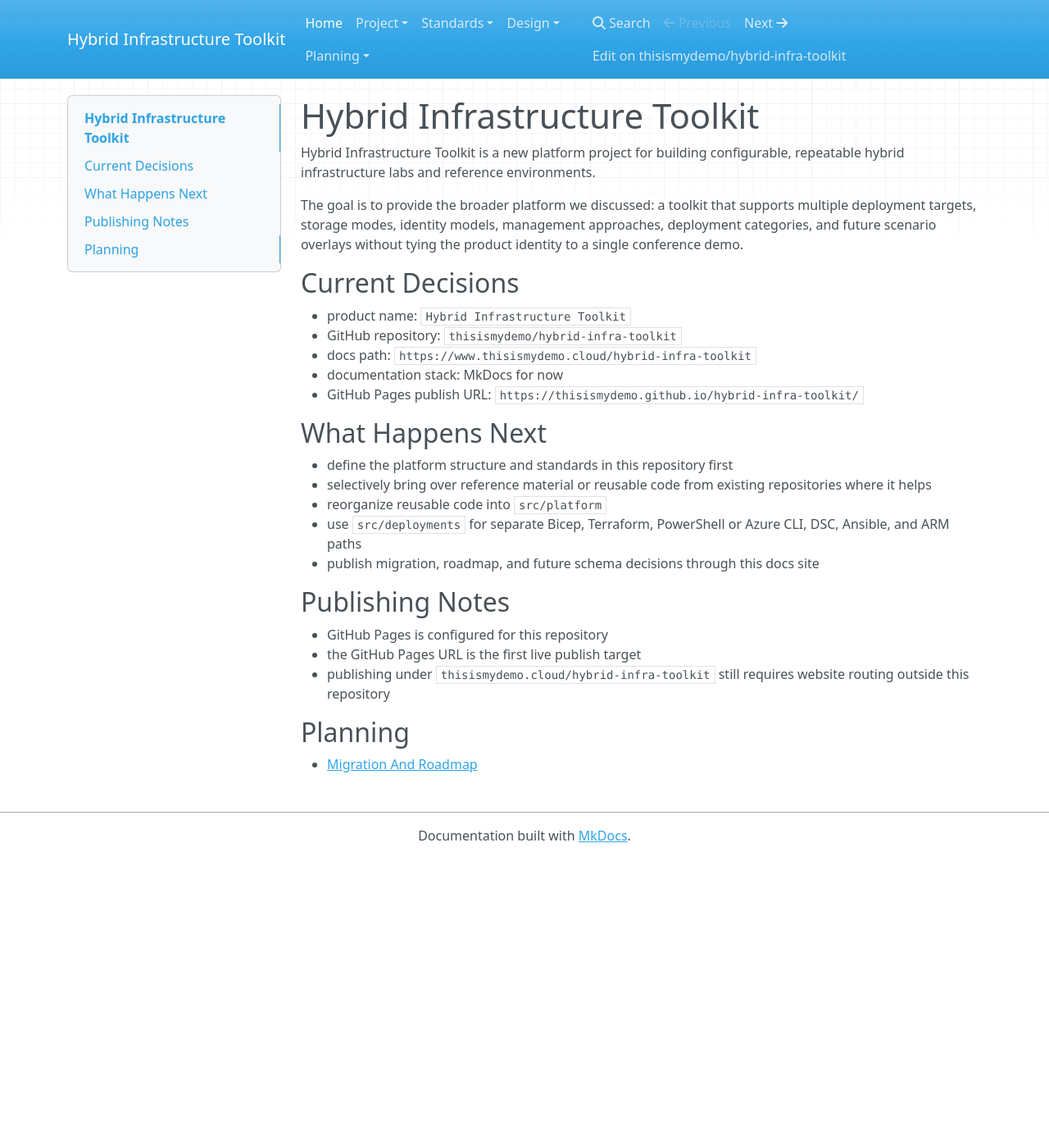
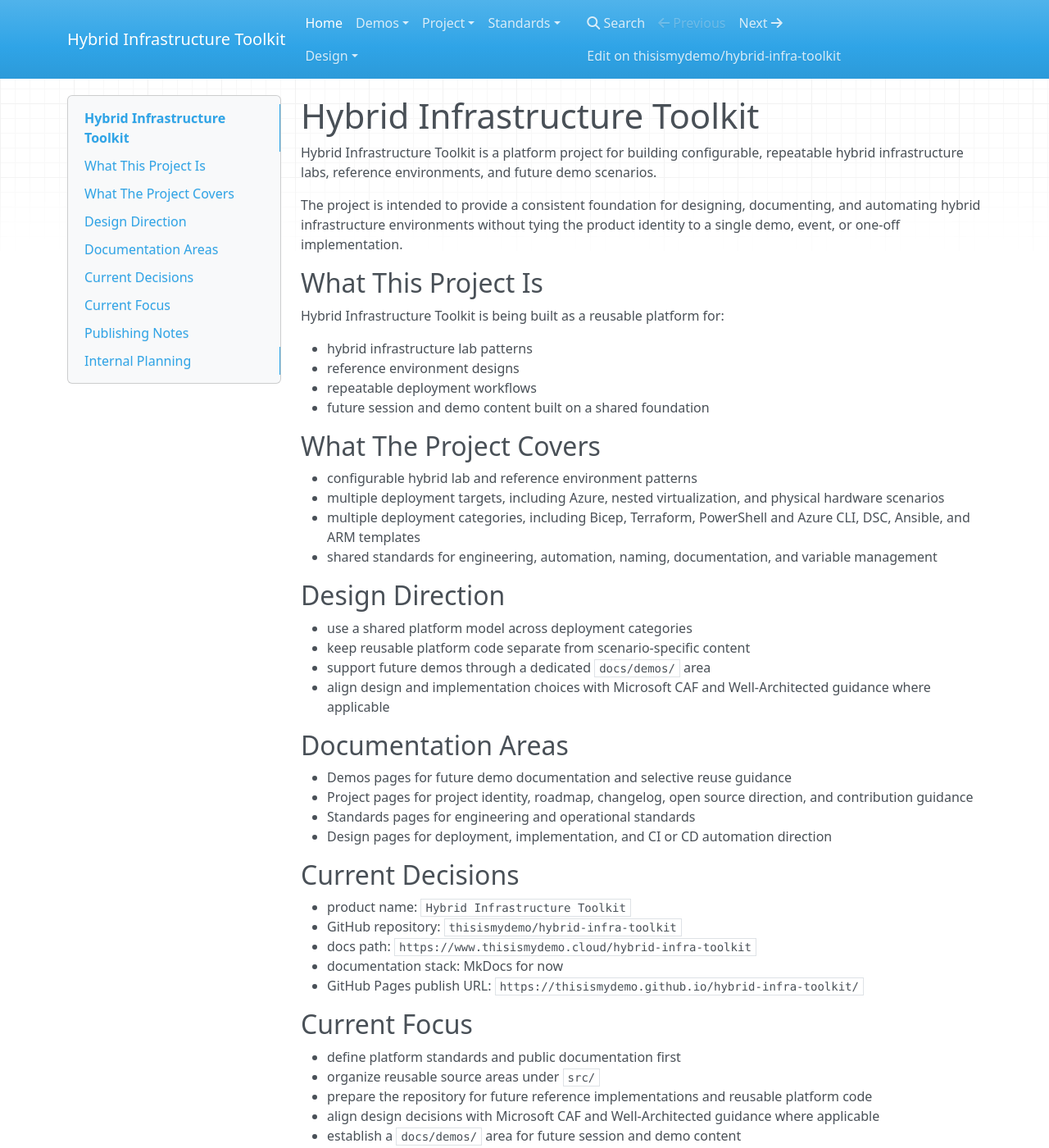
Before and after one commit to thisismydemo/hybrid-infra-toolkit, an MkDocs documentation site: the page built from docs/index.md, in a window 1280 px wide and 1400 px high. Shown: the whole window at 82% size. Built offline with MkDocs 1.6.1, drawn with Linux system fonts in a browser that asks for light colours; nearby versions of some CDN libraries; some of the changed text lies outside the part shown.

Commit message:
Refine docs structure and planning layout

```diff
--- a/docs/index.md
+++ b/docs/index.md
@@ -1,8 +1,38 @@
 # Hybrid Infrastructure Toolkit
 
-Hybrid Infrastructure Toolkit is a new platform project for building configurable, repeatable hybrid infrastructure labs and reference environments.
+Hybrid Infrastructure Toolkit is a platform project for building configurable, repeatable hybrid infrastructure labs, reference environments, and future demo scenarios.
 
-The goal is to provide the broader platform we discussed: a toolkit that supports multiple deployment targets, storage modes, identity models, management approaches, deployment categories, and future scenario overlays without tying the product identity to a single conference demo.
+The project is intended to provide a consistent foundation for designing, documenting, and automating hybrid infrastructure environments without tying the product identity to a single demo, event, or one-off implementation.
+
+## What This Project Is
+
+Hybrid Infrastructure Toolkit is being built as a reusable platform for:
+
+- hybrid infrastructure lab patterns
+- reference environment designs
+- repeatable deployment workflows
+- future session and demo content built on a shared foundation
+
+## What The Project Covers
+
+- configurable hybrid lab and reference environment patterns
+- multiple deployment targets, including Azure, nested virtualization, and physical hardware scenarios
+- multiple deployment categories, including Bicep, Terraform, PowerShell and Azure CLI, DSC, Ansible, and ARM templates
+- shared standards for engineering, automation, naming, documentation, and variable management
+
+## Design Direction
+
+- use a shared platform model across deployment categories
+- keep reusable platform code separate from scenario-specific content
+- support future demos through a dedicated `docs/demos/` area
+- align design and implementation choices with Microsoft CAF and Well-Architected guidance where applicable
+
+## Documentation Areas
+
+- Demos pages for future demo documentation and selective reuse guidance
+- Project pages for project identity, roadmap, changelog, open source direction, and contribution guidance
+- Standards pages for engineering and operational standards
+- Design pages for deployment, implementation, and CI or CD automation direction
 
 ## Current Decisions
 
@@ -12,13 +42,13 @@
 - documentation stack: MkDocs for now
 - GitHub Pages publish URL: `https://thisismydemo.github.io/hybrid-infra-toolkit/`
 
-## What Happens Next
+## Current Focus
 
-- define the platform structure and standards in this repository first
-- selectively bring over reference material or reusable code from existing repositories where it helps
-- reorganize reusable code into `src/platform`
-- use `src/deployments` for separate Bicep, Terraform, PowerShell or Azure CLI, DSC, Ansible, and ARM paths
-- publish migration, roadmap, and future schema decisions through this docs site
+- define platform standards and public documentation first
+- organize reusable source areas under `src/`
+- prepare the repository for future reference implementations and reusable platform code
+- align design decisions with Microsoft CAF and Well-Architected guidance where applicable
+- establish a `docs/demos/` area for future session and demo content
 
 ## Publishing Notes
 
@@ -26,6 +56,6 @@
 - the GitHub Pages URL is the first live publish target
 - publishing under `thisismydemo.cloud/hybrid-infra-toolkit` still requires website routing outside this repository
 
-## Planning
+## Internal Planning
 
-- [Migration And Roadmap](planning/migration-roadmap.md)
+Internal repository planning is intentionally kept outside the published docs tree in `planning/planning.md`.
--- a/mkdocs.yml
+++ b/mkdocs.yml
@@ -11,6 +11,8 @@
 
 nav:
   - Home: index.md
+  - Demos:
+    - Overview: demos/index.md
   - Project:
     - About: project/about.md
     - Roadmap: project/roadmap.md
@@ -22,8 +24,6 @@
   - Design:
     - Deployment And Implementation: design/deployment-and-implementation.md
     - CI And CD Automation: design/ci-cd-automation.md
-  - Planning:
-      - Migration And Roadmap: planning/migration-roadmap.md
 
 markdown_extensions:
   - admonition
```
Also changed, not shown: README.md (+38 -14 lines), docs/demos/index.md (added, +14 -0 lines), planning/planning.md (renamed from docs/planning/migration-roadmap.md, +59 -122 lines).
